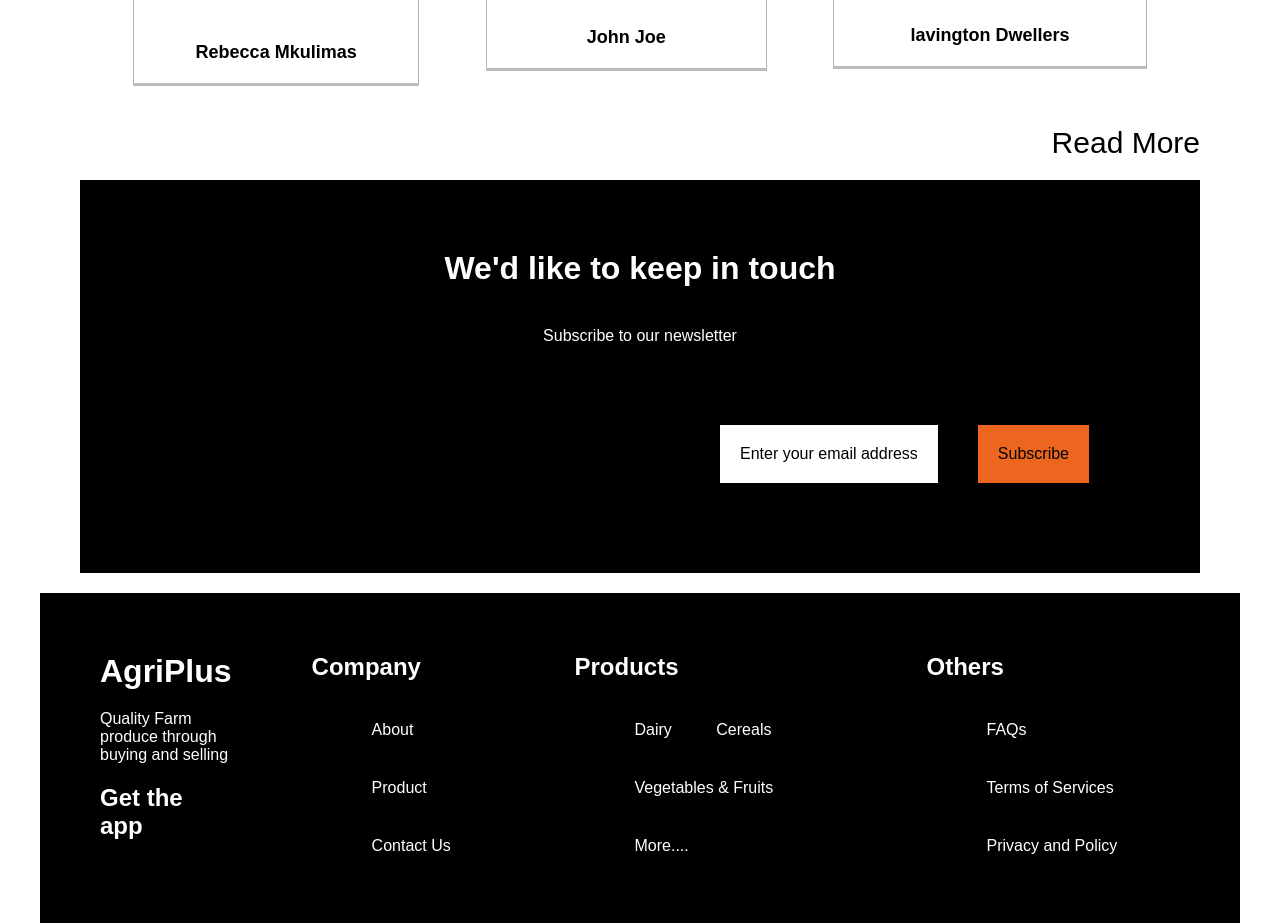
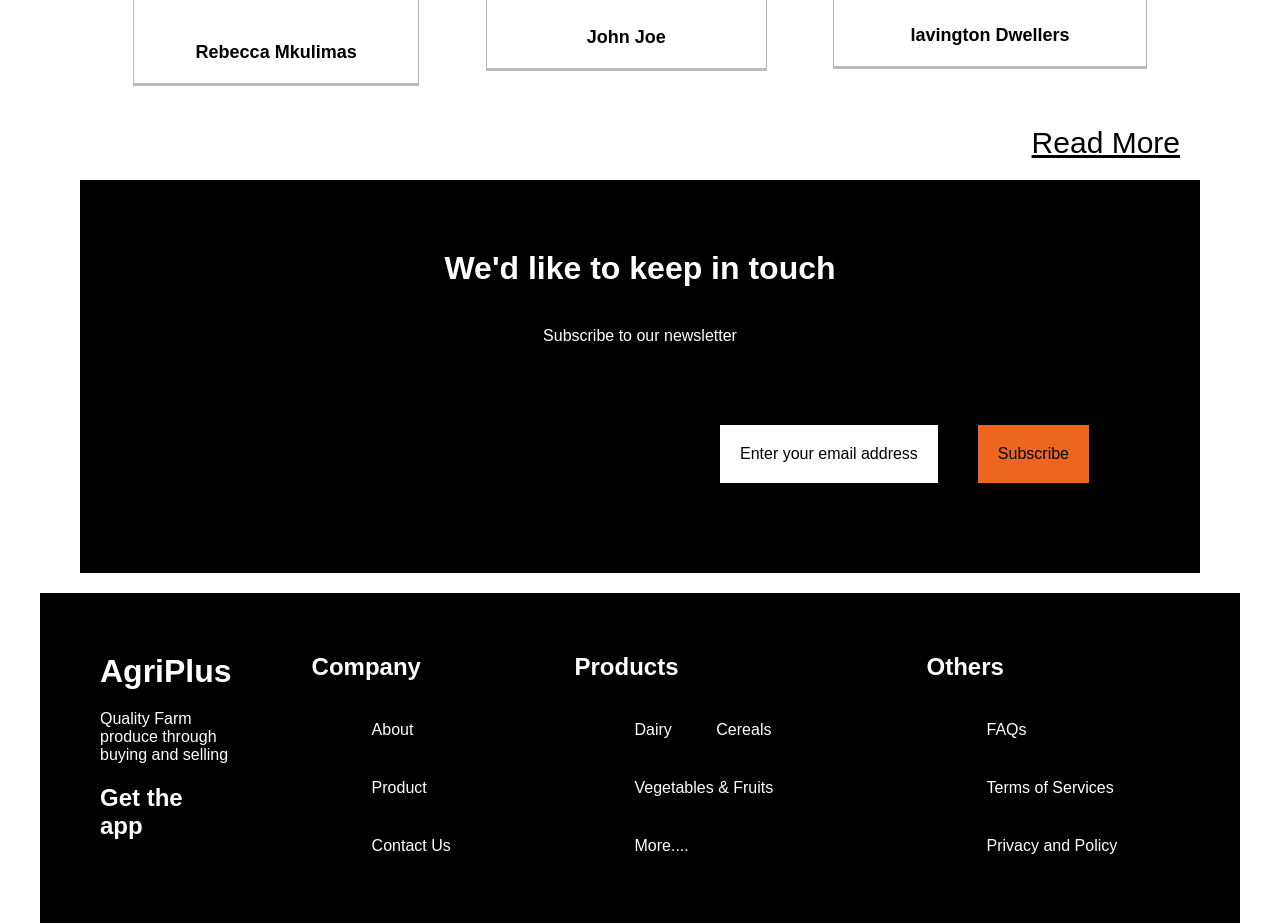
Before and after one commit to Amos-Langa/AgriPlus-website, a plain HTML site: page index.html in a window 1280 px wide. Shown: the part 3920-4843 px from the top of the page. Drawn offline with Linux system fonts and the light colour scheme.

Commit message:
add 'read more' link and style it correctlt

```diff
--- a/index.css
+++ b/index.css
@@ -234,3 +234,13 @@
     color: blue;
     background-color: #ED661F;
 }
+#readmore>a{
+    color: black;
+    font-family: 'poppins', sans-serif;
+}
+#readmore>a:hover{
+    background-color: #ED661F;
+    color: blue;
+    font-size: 35px;
+
+}
--- a/index.html
+++ b/index.html
@@ -152,7 +152,7 @@
             </div>
         </div>
     </div>
-        <div id="readmore">Read More</div>
+        <div id="readmore"><a href="#readmore">Read More</a></div>
         <div class="follow">
             <div class="social">
                 <h1>We'd like to keep in touch</h1>
```
